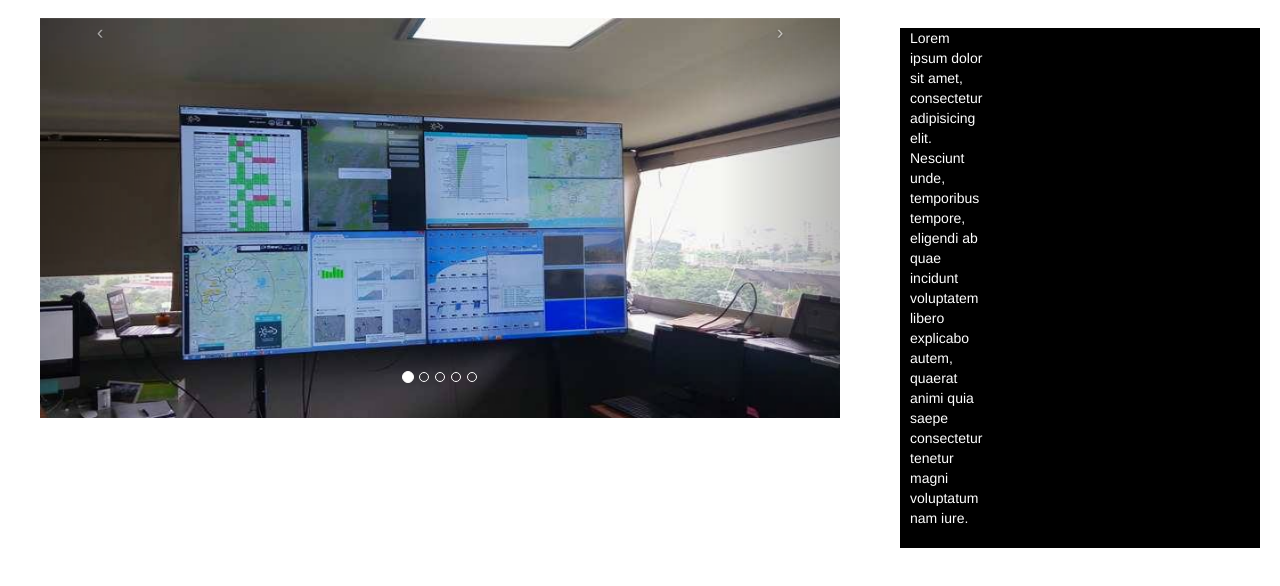
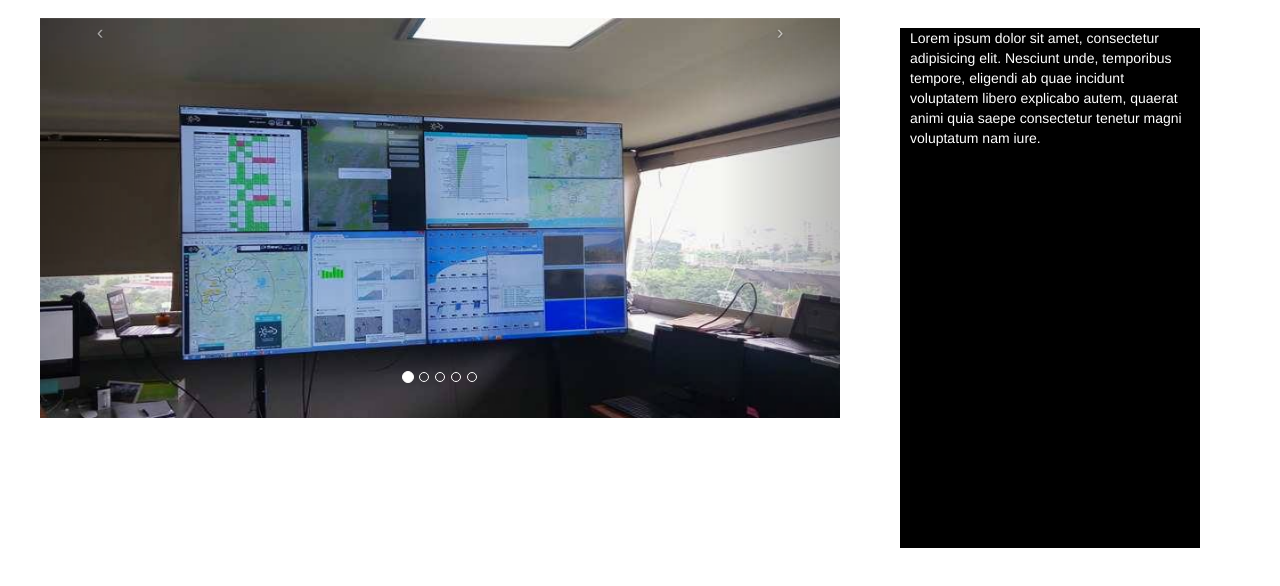
Before and after one commit to Jojivi/MyLittlePageWeb, a plain HTML site: page suppagina.html in a window 1280 px wide. Shown: the part 124-710 px from the top of the page. Drawn offline with Linux system fonts and the light colour scheme.

Commit message:
Add files via upload
Error 1 corregido

```diff
--- a/divisiones.css
+++ b/divisiones.css
@@ -8,10 +8,9 @@ div.text1 {
 	display: inline-flex;
 	color: #ffffff;
 	padding top: 20px;
-	padding-bottom: 20px;
-	padding-right: 350px;
+	padding-right: 10px;
 	padding-left: 10px;
-	width: 10px;
+	width: 300px;
 }
 body {
 	background-color: #ffffff;
```
